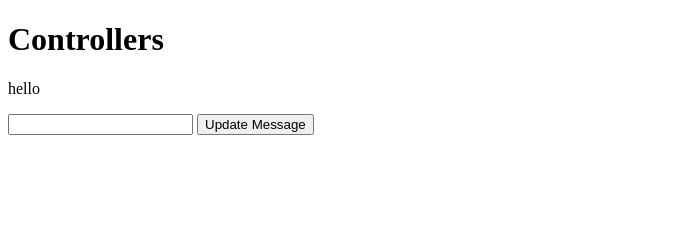
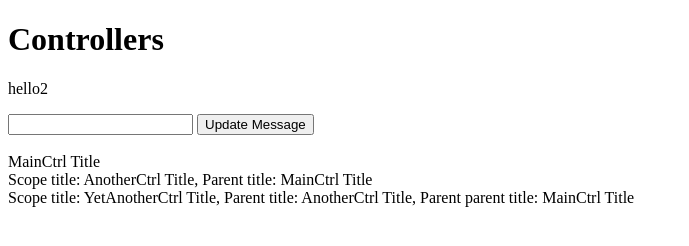
Before and after one commit to cmilne/ThinksterAngularControllers, a plain HTML site: page index.html in a window 1280 px wide. Shown: the whole page, without its empty margins (0-689 px from the left). Drawn offline with nearby package versions, Linux system fonts and the light colour scheme.

Commit message:
Added nested controllers

```diff
--- a/app.js
+++ b/app.js
@@ -2,10 +2,19 @@
 
 angular.module('app', []);
 
-angular.module('app').controller('MainCtrl', function($scope) {
-	$scope.message = 'hello';
+angular.module('app').controller('MainCtrl', function() {
+	this.message = 'hello2';
+	this.title = 'MainCtrl Title';
 
-	$scope.updateMessage = function(message) {
-		$scope.message = message;
+	this.updateMessage = function(message) {
+		this.message = message;
 	};
 });
+
+angular.module('app').controller('AnotherCtrl', function() {
+	this.title = 'AnotherCtrl Title';
+});
+
+angular.module('app').controller('YetAnotherCtrl', function() {
+	this.title = 'YetAnotherCtrl Title';
+});
--- a/index.html
+++ b/index.html
@@ -8,12 +8,25 @@
 <body>
   <div ng-app="app">
     <h1>Controllers</h1>
-    <div ng-controller="MainCtrl">
-      <p>{{ message }}</p>
-      <form ng-submit="updateMessage(newMessage)">
-        <input type="text" ng-model="newMessage">
+    <div ng-controller="MainCtrl as main">
+      <p>{{ main.message }}</p>
+      <form ng-submit="main.updateMessage(main.newMessage)">
+        <input type="text" ng-model="main.newMessage">
         <button type="submit">Update Message</button>
       </form>
+    </div>
+    <br>
+    <div ng-controller="MainCtrl as main">
+      {{ main.title }}
+      <div ng-controller="AnotherCtrl as another">
+        Scope title: {{ another.title }},
+        Parent title: {{ main.title }}
+        <div ng-controller="YetAnotherCtrl as yet">
+          Scope title: {{ yet.title }},
+          Parent title: {{ another.title }},
+          Parent parent title: {{ main.title }}
+        </div>
+      </div>
     </div>
   </div>
 </body>
```
